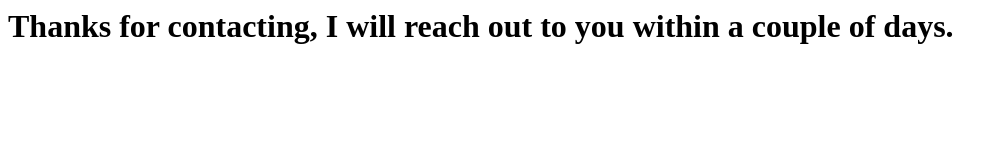
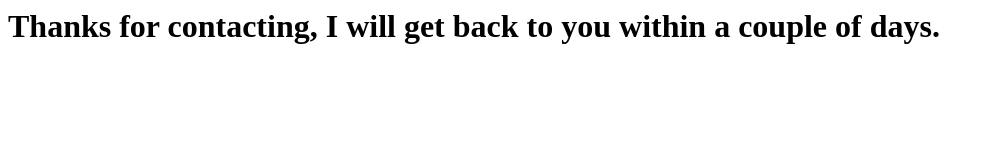
Before and after one commit to KaustubhVK/kaustubhvk.github.io, a plain HTML site: page thankyou.html in a window 1280 px wide. Shown: the whole page, without its empty margins (0-1007 px from the left). Drawn offline with Linux system fonts and the light colour scheme.

Commit message:
Fixed thanks page text.

```diff
--- a/thankyou.html
+++ b/thankyou.html
@@ -1,6 +1,6 @@
 <html>
 <body>
 
-<h1>Thanks for contacting, I will reach out to you within a couple of days.</h1>
+<h1>Thanks for contacting, I will get back to you within a couple of days.</h1>
 </body>
 </html>
```
